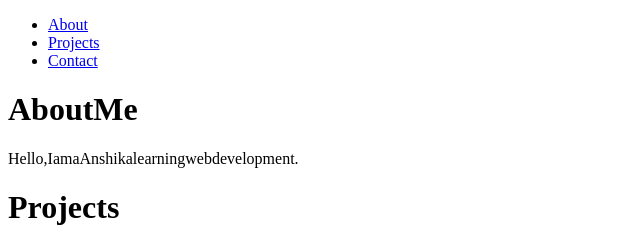
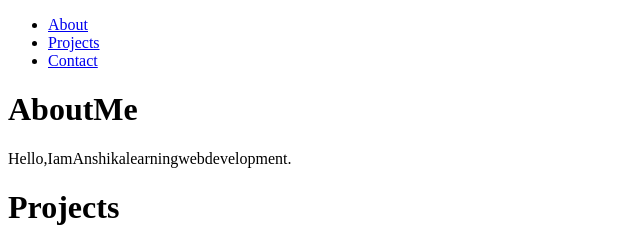
Before and after one commit to anshikasinhabob2006-cell/PORTFOLIO-WEBSITE, a plain HTML site: page index.html in a window 1280 px wide. Shown: the top 240 px of the page, 0-640 px from the left. Drawn offline with Linux system fonts and the light colour scheme.

Commit message:
Update index.html

```diff
--- a/index.html
+++ b/index.html
@@ -18,7 +18,7 @@
 
 <sectionid="about">
 <h1>AboutMe</h1>
-<p>Hello,IamaAnshikalearningwebdevelopment.</p>
+<p>Hello,IamAnshikalearningwebdevelopment.</p>
 </section>
 
 <sectionid="projects">
```
